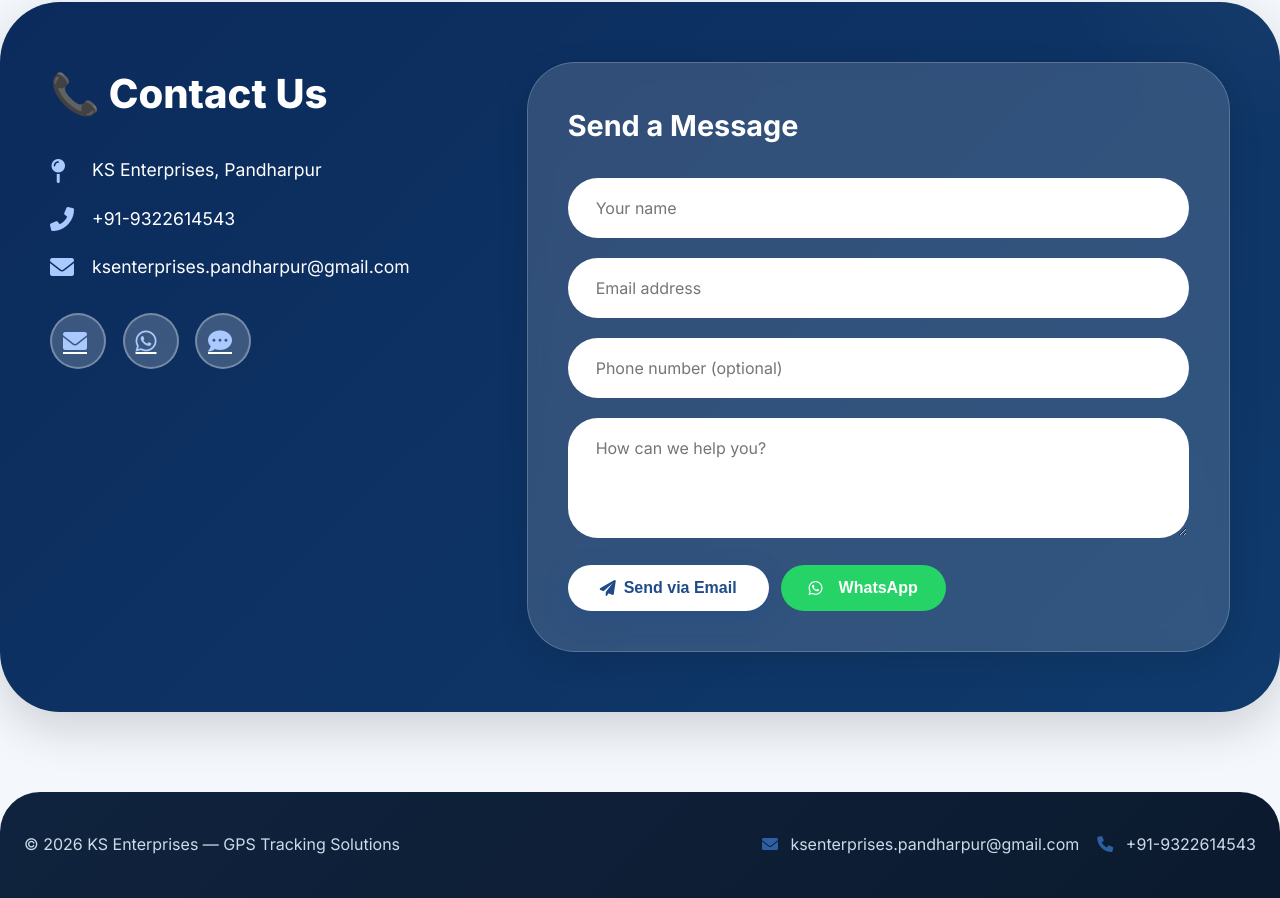
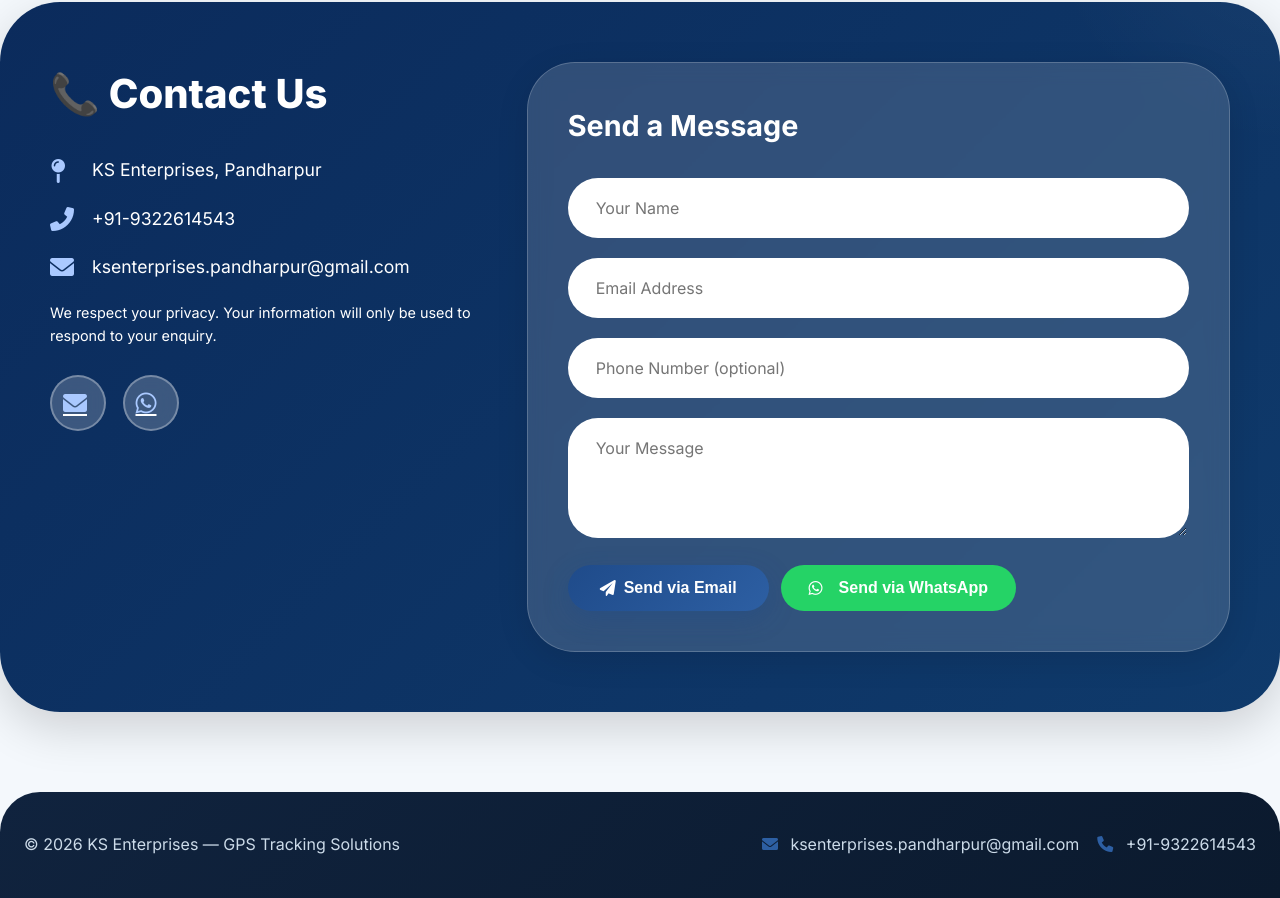
Before and after one commit to Vaish400/GPS_Tracker, a plain HTML site: page index.html in a window 1280 px wide. Shown: the part 6472-7370 px from the top of the page. Drawn offline with Linux system fonts and the light colour scheme.

Commit message:
Update contact details to ksenterprises.pandharpur@gmail.com and implement Gmail-only email sending

```diff
--- a/index.html
+++ b/index.html
@@ -4,19 +4,26 @@
   <meta charset="UTF-8" />
   <meta name="viewport" content="width=device-width, initial-scale=1.0" />
   <title>KS Enterprises | GPS Tracking Solutions</title>
-    <!-- Font Awesome 6 (free) for icons -->
+
+  <!-- SEO Meta -->
+  <meta name="description" content="KS Enterprises provides reliable and secure GPS tracking solutions in Pandharpur. Contact us for professional vehicle tracking services." />
+  <meta name="author" content="KS Enterprises" />
+
+  <!-- Font Awesome -->
   <link
     rel="stylesheet"
     href="https://cdnjs.cloudflare.com/ajax/libs/font-awesome/6.0.0-beta3/css/all.min.css"
   />
+
   <!-- Google Fonts -->
   <link rel="preconnect" href="https://fonts.googleapis.com" />
   <link rel="preconnect" href="https://fonts.gstatic.com" crossorigin />
-    <link rel="stylesheet" href="style.css" />
   <link
     href="https://fonts.googleapis.com/css2?family=Inter:wght@300;400;500;600;700;800;900&display=swap"
     rel="stylesheet"
   />
+
+  <link rel="stylesheet" href="style.css" />
 </head>
   <body>
     <!-- Scroll Progress Indicator -->
@@ -574,90 +581,60 @@
     <!-- CONTACT US -->
     <section id="contact" class="container contact-section">
       <div class="contact-flex">
+
         <div class="contact-info">
           <h2>📞 Contact Us</h2>
-          <p>
-            <i class="fas fa-map-pin"></i> KS Enterprises, Pandharpur
-          </p>
+          <p><i class="fas fa-map-pin"></i> KS Enterprises, Pandharpur</p>
           <p><i class="fas fa-phone-alt"></i> +91-9322614543</p>
           <p><i class="fas fa-envelope"></i> ksenterprises.pandharpur@gmail.com</p>
-          <div class="social-icons">
-            <a
-              href="https://mail.google.com/mail/?view=cm&fs=1&to=ksenterprises.pandharpur@gmail.com&su=GPS%20Tracking%20Enquiry%20-%20KS%20Enterprises&body=Dear%20KS%20Enterprises%20Team%2C%0A%0AI%20am%20interested%20in%20learning%20more%20about%20your%20GPS%20tracking%20solutions.%0A%0APlease%20provide%20me%20with%20more%20information%20and%20pricing%20details.%0A%0AThank%20you%2C"
-              target="_blank"
-              title="Email (Gmail)"
-            >
+
+          <p style="margin-top:15px; font-size:0.9rem;">
+            We respect your privacy. Your information will only be used to respond to your enquiry.
+          </p>
+
+          <div class="social-icons" style="margin-top:15px;">
+            <a href="https://mail.google.com/mail/?view=cm&fs=1&to=ksenterprises.pandharpur@gmail.com" target="_blank" title="Email">
               <i class="fas fa-envelope"></i>
             </a>
-            <a
-              href="https://wa.me/919322614543?text=Hello%20KS%20Enterprises%2C%20I%20am%20interested%20in%20your%20GPS%20tracking%20solutions.%20Please%20provide%20me%20with%20more%20information%20and%20pricing%20details.%20Thank%20you."
-              target="_blank"
-              title="WhatsApp"
-            >
+            <a href="https://wa.me/919322614543" target="_blank" title="WhatsApp">
               <i class="fab fa-whatsapp"></i>
-            </a>
-            <a href="#" title="Messenger">
-              <i class="fas fa-comment-dots"></i>
             </a>
           </div>
         </div>
+
         <div class="contact-form">
           <h3>Send a Message</h3>
-          <form id="contactForm" onsubmit="sendProfessionalEmail(event)">
+
+          <form id="contactForm" onsubmit="sendEmail(event)">
             <div class="form-group">
-              <input
-                type="text"
-                id="contactName"
-                placeholder="Your name"
-                required
-              />
+              <input type="text" id="contactName" placeholder="Your Name" required />
             </div>
+
             <div class="form-group">
-              <input
-                type="email"
-                id="contactEmail"
-                placeholder="Email address"
-                required
-              />
+              <input type="email" id="contactEmail" placeholder="Email Address" required />
             </div>
+
             <div class="form-group">
-              <input
-                type="tel"
-                id="contactPhone"
-                placeholder="Phone number (optional)"
-              />
+              <input type="tel" id="contactPhone" placeholder="Phone Number (optional)" />
             </div>
+
             <div class="form-group">
-              <textarea
-                id="contactMessage"
-                rows="4"
-                placeholder="How can we help you?"
-                required
-              ></textarea>
+              <textarea id="contactMessage" rows="4" placeholder="Your Message" required></textarea>
             </div>
-            <div style="display: flex; gap: 12px; flex-wrap: wrap">
-              <button
-                type="submit"
-                class="btn btn-primary"
-                style="
-                  background: white;
-                  color: var(--primary-color);
-                  font-weight: 700;
-                "
-              >
+
+            <div style="display:flex; gap:12px; flex-wrap:wrap;">
+              <button type="submit" class="btn btn-primary">
                 <i class="fas fa-paper-plane"></i> Send via Email
               </button>
-              <button
-                type="button"
-                class="btn btn-wa"
-                onclick="sendWhatsAppMessage()"
-              >
-                <i class="fab fa-whatsapp"></i> WhatsApp
+
+              <button type="button" class="btn btn-wa" onclick="sendWhatsApp()">
+                <i class="fab fa-whatsapp"></i> Send via WhatsApp
               </button>
             </div>
+
           </form>
+        </div>
 
-        </div>
       </div>
     </section>
 
@@ -888,57 +865,7 @@
         if (productsCarousel) carouselObserver.observe(productsCarousel);
       });
 
-      // Professional Email Formatter (short, with highlighted client request)
-      function formatProfessionalEmail(name, email, phone, message) {
-        const currentDate = new Date().toLocaleDateString("en-US", {
-          year: "numeric",
-          month: "short",
-          day: "numeric",
-        });
-
-        const emailBody = `Dear KS Enterprises Team,
-
-Client details
-----------------
-Name  : ${name}
-Email : ${email}${phone ? "\nPhone : " + phone : ""}
-Date  : ${currentDate}
-
-====================
-CLIENT REQUEST
-====================
-**${message}**
-====================
-
-Kindly share relevant details, pricing and next steps.
-
-Best regards,
-${name}
-${email}${phone ? "\n" + phone : ""}`;
-
-        return emailBody;
-      }
-
-      // WhatsApp message (compact, bold request)
-      function formatWhatsAppMessage(name, email, phone, message) {
-        const whatsappText = `Hello KS Enterprises,
-
-*Client details*
-Name: ${name}
-Email: ${email}${phone ? "\nPhone: " + phone : ""}
-
-*Client request*
-*${message}*
-
-Please share details and pricing.
-
-Thank you.`;
-
-        return whatsappText;
-      }
-
-      // Send Professional Email (Gmail compose)
-      function sendProfessionalEmail(event) {
+      function sendEmail(event) {
         event.preventDefault();
 
         const name = document.getElementById("contactName").value.trim();
@@ -947,54 +874,47 @@
         const message = document.getElementById("contactMessage").value.trim();
 
         if (!name || !email || !message) {
-          alert(
-            "Please fill in all required fields (Name, Email, and Message).",
-          );
+          alert("Please fill all required fields.");
           return;
         }
 
-        // Validate email format
-        const emailRegex = /^[^\s@]+@[^\s@]+\.[^\s@]+$/;
-        if (!emailRegex.test(email)) {
-          alert("Please enter a valid email address.");
-          return;
-        }
+        const subject = encodeURIComponent("GPS Tracking Enquiry - KS Enterprises");
 
-        const subject = encodeURIComponent(
-          "GPS Tracking Enquiry - KS Enterprises",
+        const body = encodeURIComponent(
+          "Name: " + name +
+          "\nEmail: " + email +
+          (phone ? "\nPhone: " + phone : "") +
+          "\n\nMessage:\n" + message
         );
-        const body = encodeURIComponent(
-          formatProfessionalEmail(name, email, phone, message),
-        );
-        const to = encodeURIComponent("ksenterprises.pandharpur@gmail.com");
 
-        // Open Gmail compose in a new tab
-        const gmailUrl = `https://mail.google.com/mail/?view=cm&fs=1&to=${to}&su=${subject}&body=${body}`;
+        const gmailUrl = "https://mail.google.com/mail/?view=cm&fs=1&to=ksenterprises.pandharpur@gmail.com&su=" + subject + "&body=" + body;
         window.open(gmailUrl, "_blank");
       }
 
-      // Send WhatsApp Message
-      function sendWhatsAppMessage() {
+
+      function sendWhatsApp() {
+
         const name = document.getElementById("contactName").value.trim();
         const email = document.getElementById("contactEmail").value.trim();
         const phone = document.getElementById("contactPhone").value.trim();
         const message = document.getElementById("contactMessage").value.trim();
 
         if (!name || !email || !message) {
-          alert(
-            "Please fill in all required fields (Name, Email, and Message) before sending via WhatsApp.",
-          );
+          alert("Please fill all required fields before sending.");
           return;
         }
 
-        const whatsappText = encodeURIComponent(
-          formatWhatsAppMessage(name, email, phone, message),
+        const text = encodeURIComponent(
+          "Hello KS Enterprises,\n\n" +
+          "Name: " + name +
+          "\nEmail: " + email +
+          (phone ? "\nPhone: " + phone : "") +
+          "\n\nMessage:\n" + message
         );
-        const whatsappNumber = "919322614543"; // WhatsApp number without + sign
 
         window.open(
-          `https://wa.me/${whatsappNumber}?text=${whatsappText}`,
-          "_blank",
+          "https://wa.me/919322614543?text=" + text,
+          "_blank"
         );
       }
     </script>
```
Lines whose indentation alone changed are shown as unchanged.
